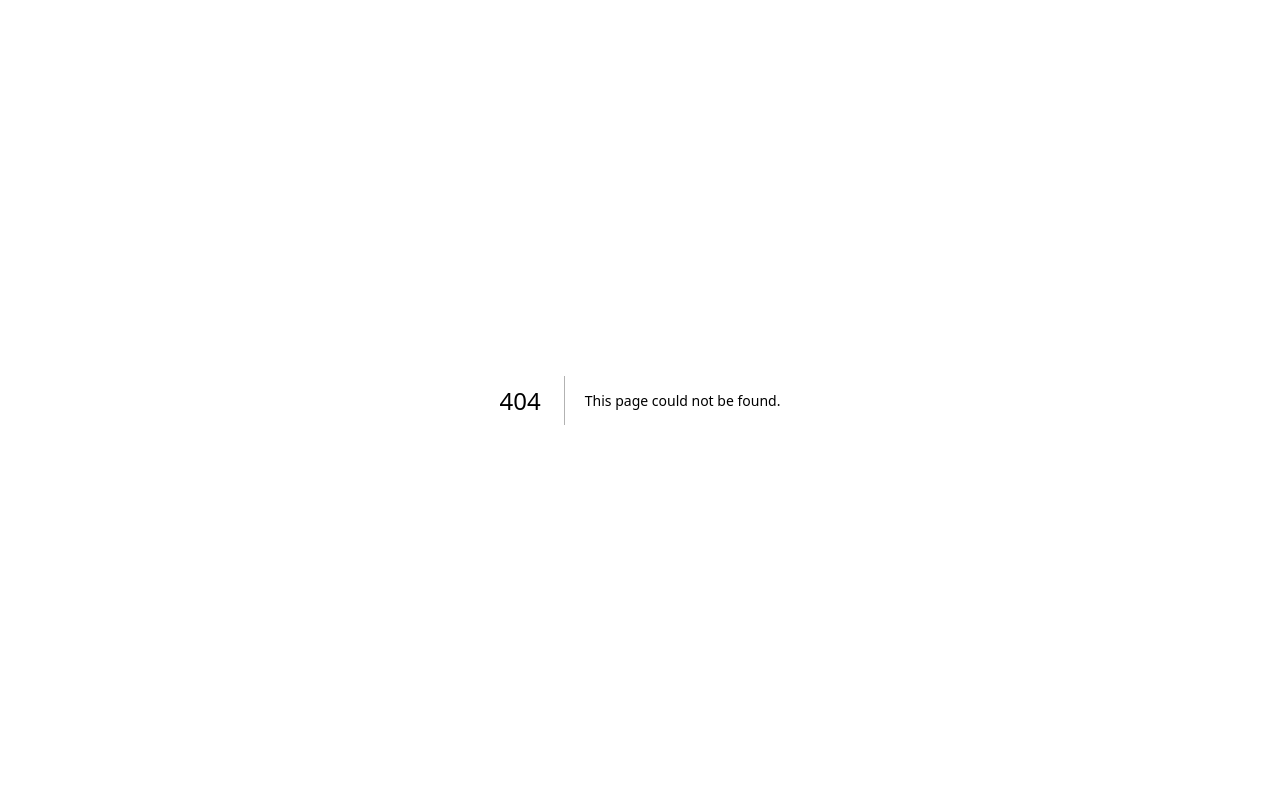
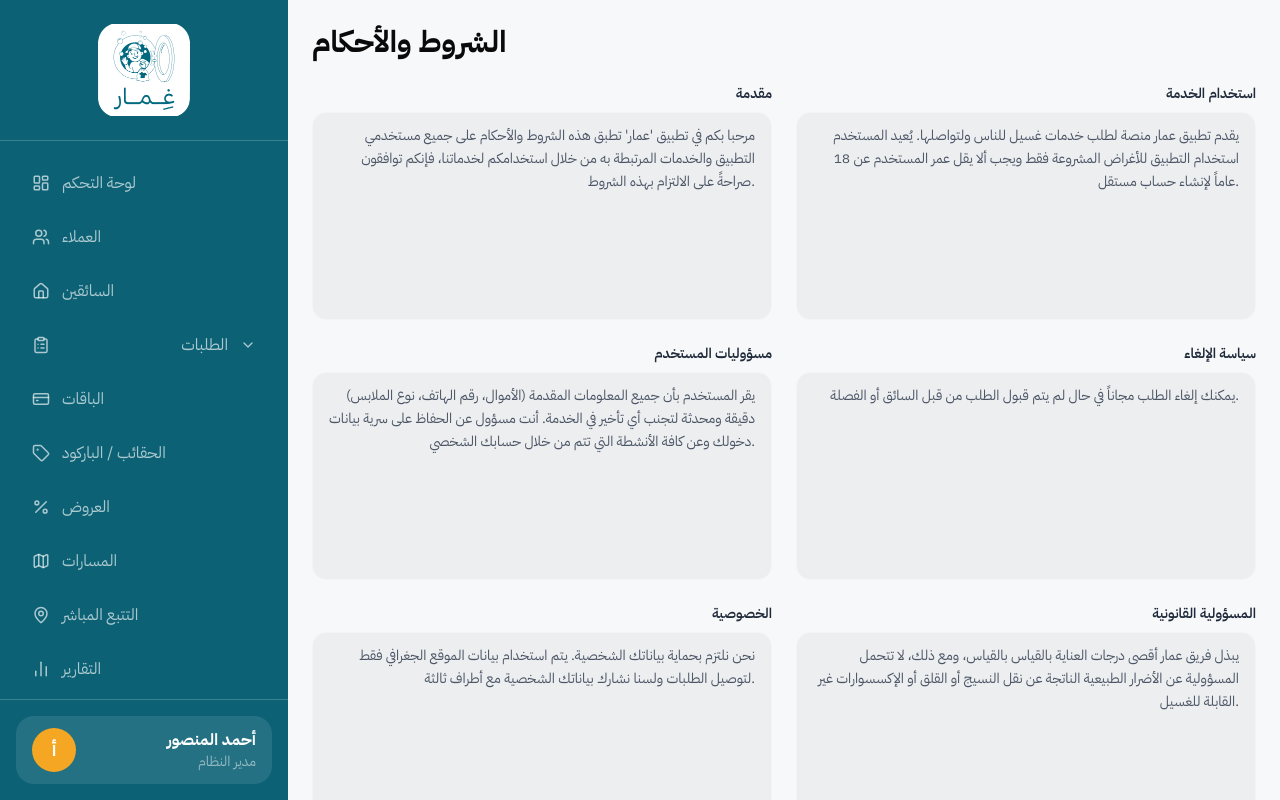
Before and after one commit to mahmoudhamed169/ghemar, a Next.js app: page /en/settings/terms in a window 1280 px wide. Before the commit this address had no page. Built offline with nearby package versions, Linux system fonts and the light colour scheme.

Commit message:
feat(settings): add terms & conditions settings with editable sections

```diff
--- /dev/null
+++ b/src/app/[locale]/(dashbord)/settings/terms/_components/terms-settings/index.tsx
@@ -0,0 +1,57 @@
+"use client";
+
+import { useState } from "react";
+import { mockTerms } from "./mock";
+import type { TermSection } from "./types";
+import TermCard from "./term-card";
+import TermsActions from "./terms-actions";
+
+export default function TermsSettings() {
+  const [terms, setTerms] = useState<TermSection[]>(mockTerms);
+  const [loading, setLoading] = useState(false);
+
+  const handleChange = (key: string, value: string) => {
+    setTerms((prev) =>
+      prev.map((t) => (t.key === key ? { ...t, content: value } : t)),
+    );
+  };
+
+  const handleSave = async () => {
+    setLoading(true);
+    // TODO: استبدل بـ API call
+    await new Promise((res) => setTimeout(res, 1000));
+    setLoading(false);
+    console.log("Saved terms:", terms);
+  };
+
+  const handleCancel = () => {
+    setTerms(mockTerms);
+  };
+
+  return (
+    <div>
+      <div
+        style={{
+          display: "grid",
+          gridTemplateColumns: "1fr 1fr",
+          gap: "24px",
+        }}
+      >
+        {terms.map((term) => (
+          <TermCard
+            key={term.key}
+            title={term.title}
+            content={term.content}
+            onChange={(value) => handleChange(term.key, value)}
+          />
+        ))}
+      </div>
+
+      <TermsActions
+        onSave={handleSave}
+        onCancel={handleCancel}
+        loading={loading}
+      />
+    </div>
+  );
+}
--- /dev/null
+++ b/src/app/[locale]/(dashbord)/settings/terms/_components/terms-settings/mock.ts
@@ -0,0 +1,34 @@
+import type { TermSection } from "./types";
+
+export const mockTerms: TermSection[] = [
+  {
+    key: "intro",
+    title: "مقدمة",
+    content: "مرحبا بكم في تطبيق 'عمار' تطبق هذه الشروط والأحكام على جميع مستخدمي التطبيق والخدمات المرتبطة به من خلال استخدامكم لخدماتنا، فإنكم توافقون صراحةً على الالتزام بهذه الشروط.",
+  },
+  {
+    key: "usage",
+    title: "استخدام الخدمة",
+    content: "يقدم تطبيق عمار منصة لطلب خدمات غسيل للناس ولتواصلها. يُعيد المستخدم استخدام التطبيق للأغراض المشروعة فقط ويجب ألا يقل عمر المستخدم عن 18 عاماً لإنشاء حساب مستقل.",
+  },
+  {
+    key: "responsibilities",
+    title: "مسؤوليات المستخدم",
+    content: "يقر المستخدم بأن جميع المعلومات المقدمة (الأموال، رقم الهاتف، نوع الملابس) دقيقة ومحدثة لتجنب أي تأخير في الخدمة. أنت مسؤول عن الحفاظ على سرية بيانات دخولك وعن كافة الأنشطة التي تتم من خلال حسابك الشخصي.",
+  },
+  {
+    key: "cancellation",
+    title: "سياسة الإلغاء",
+    content: "يمكنك إلغاء الطلب مجاناً في حال لم يتم قبول الطلب من قبل السائق أو الفصلة.",
+  },
+  {
+    key: "privacy",
+    title: "الخصوصية",
+    content: "نحن نلتزم بحماية بياناتك الشخصية. يتم استخدام بيانات الموقع الجغرافي فقط لتوصيل الطلبات ولسنا نشارك بياناتك الشخصية مع أطراف ثالثة.",
+  },
+  {
+    key: "liability",
+    title: "المسؤولية القانونية",
+    content: "يبذل فريق عمار أقصى درجات العناية بالقياس بالقياس، ومع ذلك، لا تتحمل المسؤولية عن الأضرار الطبيعية الناتجة عن نقل النسيج أو القلق أو الإكسسوارات غير القابلة للغسيل.",
+  },
+];
--- /dev/null
+++ b/src/app/[locale]/(dashbord)/settings/terms/_components/terms-settings/term-card.tsx
@@ -0,0 +1,23 @@
+  "use client";
+
+interface TermCardProps {
+  title: string;
+  content: string;
+  onChange: (value: string) => void;
+}
+
+export default function TermCard({ title, content, onChange }: TermCardProps) {
+  return (
+    <div className="flex flex-col gap-2">
+      <h3 className="text-sm font-semibold text-gray-800 text-right">
+        {title}
+      </h3>
+      <textarea
+        value={content}
+        onChange={(e) => onChange(e.target.value)}
+        rows={8}
+        className="w-full px-4 py-3 rounded-xl bg-[#0000000A] border border-gray-100  text-right text-sm text-gray-600 leading-relaxed resize-none focus:outline-none focus:ring-2 focus:ring-teal-500/20 focus:border-[#0C6175] transition"
+      />
+    </div>
+  );
+}
--- /dev/null
+++ b/src/app/[locale]/(dashbord)/settings/terms/_components/terms-settings/terms-actions.tsx
@@ -0,0 +1,35 @@
+"use client";
+
+interface TermsActionsProps {
+  onSave: () => void;
+  onCancel: () => void;
+  loading?: boolean;
+}
+
+export default function TermsActions({
+  onSave,
+  onCancel,
+  loading,
+}: TermsActionsProps) {
+  return (
+    <div
+      className="flex items-center gap-4 pt-6"
+      style={{ borderTop: "1px solid #F3F4F6", marginTop: "32px" }}
+    >
+      <button
+        onClick={onSave}
+        disabled={loading}
+        style={{ backgroundColor: "#0F766E" }}
+        className="flex-1 py-2.5 rounded-xl text-white text-sm font-medium transition disabled:opacity-60"
+      >
+        {loading ? "جاري الحفظ..." : "حفظ التغييرات"}
+      </button>
+      <button
+        onClick={onCancel}
+        className="flex-1 py-2.5 rounded-xl border border-gray-200 text-gray-600 text-sm font-medium hover:bg-gray-50 transition"
+      >
+        الغاء
+      </button>
+    </div>
+  );
+}
--- /dev/null
+++ b/src/app/[locale]/(dashbord)/settings/terms/_components/terms-settings/types.ts
@@ -0,0 +1,5 @@
+export interface TermSection {
+  key: string;
+  title: string;
+  content: string;
+}
--- /dev/null
+++ b/src/app/[locale]/(dashbord)/settings/terms/page.tsx
@@ -0,0 +1,11 @@
+import React from "react";
+import TermsSettings from "./_components/terms-settings";
+
+export default function page() {
+  return (
+    <main className="space-y-6">
+      <h1 className="text-3xl font-bold"> الشروط والأحكام </h1>
+      <TermsSettings/>
+    </main>
+  );
+}
--- a/src/app/[locale]/layout.tsx
+++ b/src/app/[locale]/layout.tsx
@@ -51,7 +51,7 @@ export default async function LocaleLayout({ children, params }: Props) {
     <DirectionProvider locale={locale}>
       <div
         dir={isArabic ? "rtl" : "ltr"}
-        className={` bg-[#f3f3f3] ${cairo.variable} ${ibmPlex.variable} ${
+        className={` bg-[#F7F8FA] ${cairo.variable} ${ibmPlex.variable} ${
           isArabic ? "lang-ar" : "lang-en"
         }`}
       >
```
